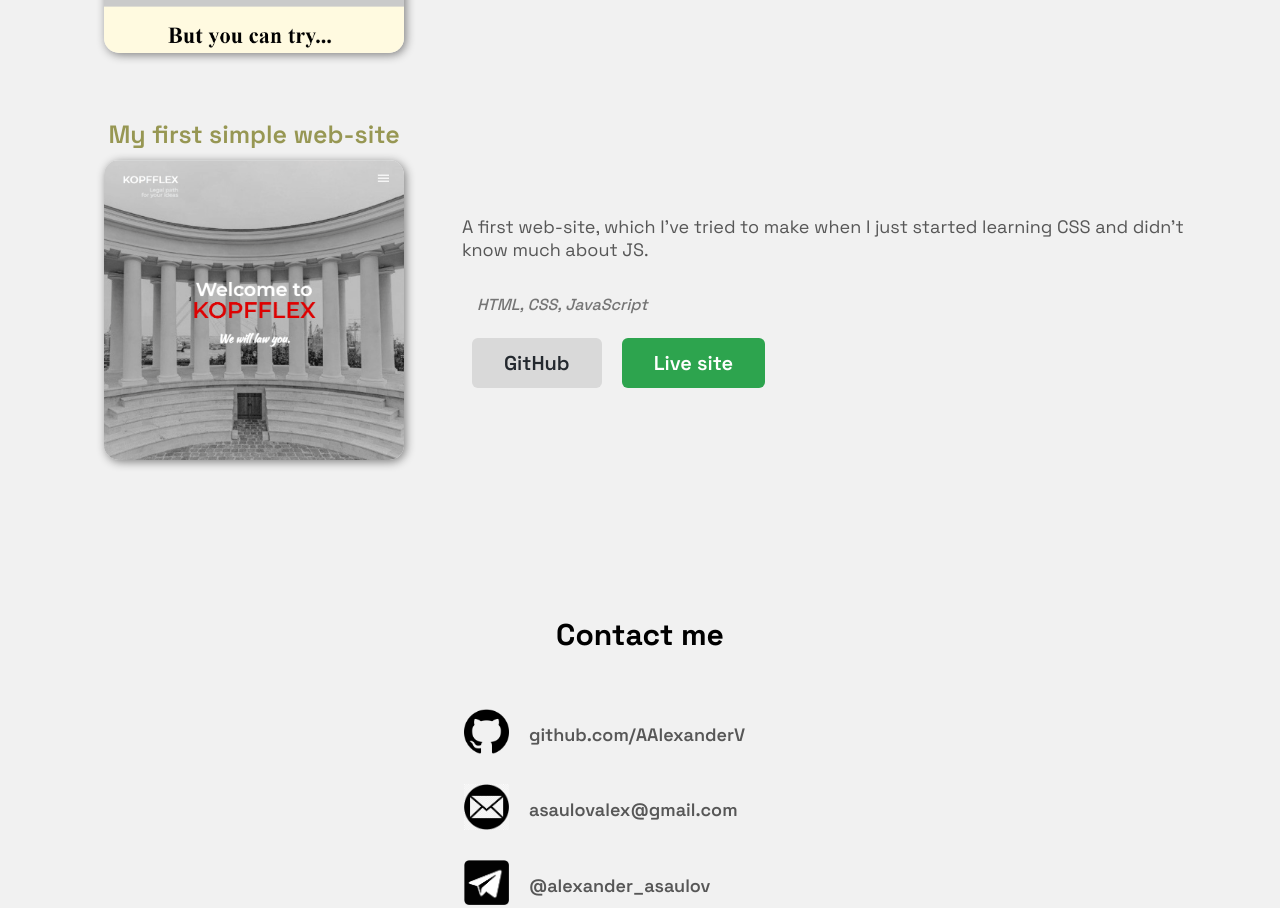
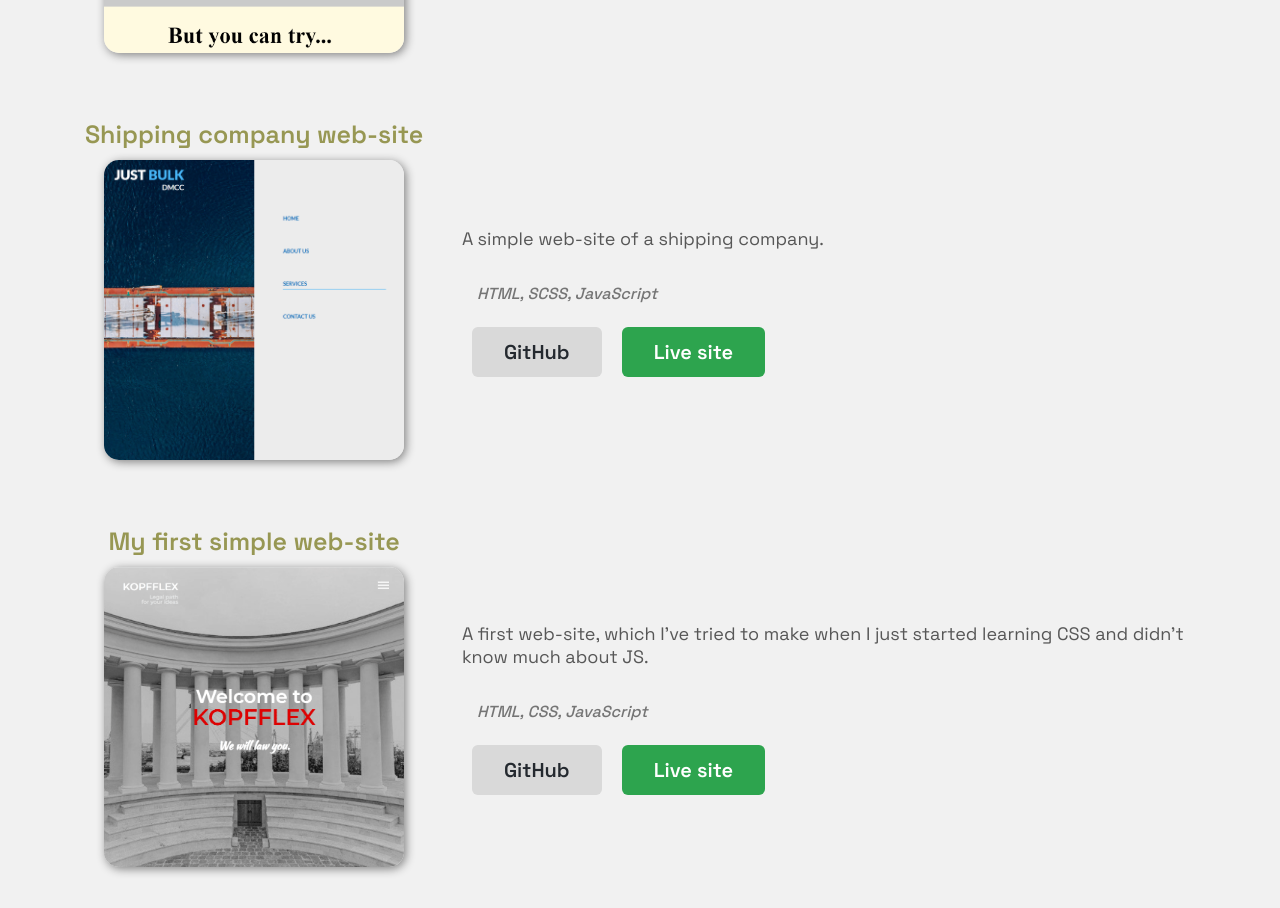
Before and after one commit to AAlexanderV/Portfolio, a React (Create React App) app: page / in a window 1280 px wide. Shown: the part 4058-4966 px from the top of the page. Built offline with nearby package versions, Linux system fonts and the light colour scheme.

Commit message:
added JB website

```diff
--- a/src/components/Portfolio.js
+++ b/src/components/Portfolio.js
@@ -5,7 +5,7 @@ import forecastAppImg from "../images/portfolio/weather_forecast.png";
 import mfinanceImg from "../images/portfolio/mfinance.png";
 import tic_tac_toeImg from "../images/portfolio/tic-tac-toe.png";
 import kopfflexImg from "../images/portfolio/first_web_site.png";
-// import shippingImg from "../images/portfolio/shipping.png";
+import shippingImg from "../images/portfolio/jb.png";
 
 export default function Portfolio() {
   return (
@@ -260,11 +260,11 @@ export default function Portfolio() {
           </div>
         </div>
 
-        {/* <div className="portfolio_item">
+        <div className="portfolio_item">
           <div className="name">
             <header>Shipping company web-site</header>
             <a
-              href="https://aalexanderv.github.io/2nd-simpleWebsite/"
+              href="https://github.com/AAlexanderV/just-bulk/"
               target="_blank"
               rel="noreferrer"
             >
@@ -275,10 +275,7 @@ export default function Portfolio() {
             </a>
           </div>
           <div className="details">
-            <p>
-              Here I was trying to learn SCSS and it may also be considered as my 2-nd simple
-              web-site.
-            </p>
+            <p>A simple web-site of a shipping company.</p>
             <div className="used_technologies">HTML, SCSS, JavaScript</div>
             <div className="links">
               <a
@@ -291,7 +288,7 @@ export default function Portfolio() {
               </a>
               <a
                 className="net_link"
-                href="https://aalexanderv.github.io/2nd-simpleWebsite/"
+                href="https://just-bulk-dmcc.netlify.app/"
                 target="_blank"
                 rel="noreferrer"
               >
@@ -299,7 +296,7 @@ export default function Portfolio() {
               </a>
             </div>
           </div>
-        </div> */}
+        </div>
 
         <div className="portfolio_item">
           <div className="name">
```
Also changed, not shown: src/images/portfolio/jb.png (added), src/images/portfolio/shipping.png (deleted).
